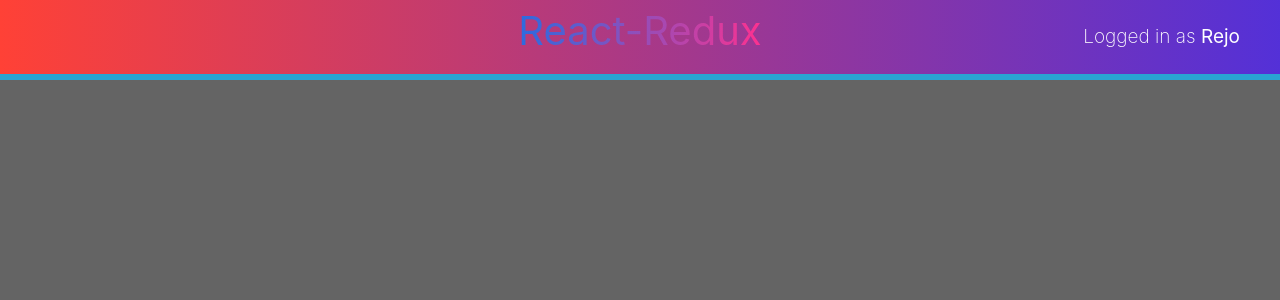
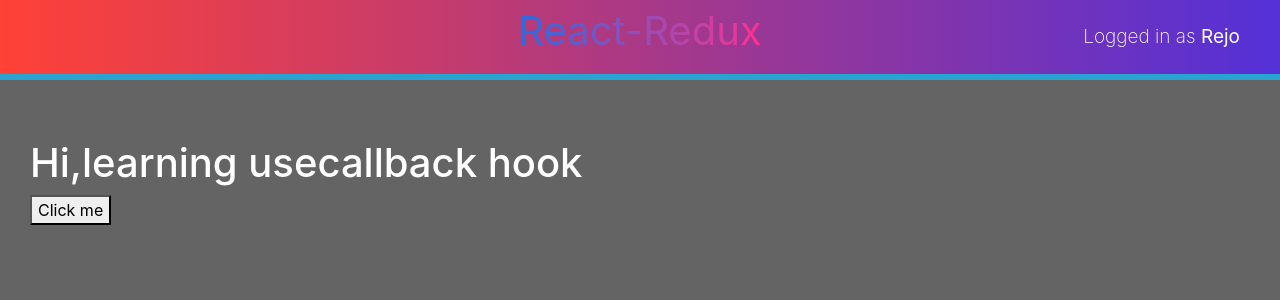
Before and after one commit to Rejo12/react-redux-from-scratch, a React app: page /useCallBack in a window 1280 px wide. Shown: the top 300 px of the page. Built offline with nearby package versions, Linux system fonts and the light colour scheme.

Commit message:
useCallback hook example

```diff
--- /dev/null
+++ b/src/components/Hooks/UseCallBack Hook/Child.js
@@ -0,0 +1,12 @@
+import React, { useEffect } from 'react';
+
+const Child =({returnComment})=>{
+    useEffect(()=>{
+        console.log("useeffect")
+    },[returnComment])
+    return(
+        <h1>{returnComment()}</h1>
+    )
+}
+
+export default Child;
--- /dev/null
+++ b/src/components/Hooks/UseCallBack Hook/UseCallBack.js
@@ -0,0 +1,27 @@
+import React,{useState,useCallback} from 'react';
+import Child from './Child';
+
+const CallBackHook =()=>{
+    const [data,setData] = useState("Hi,learning usecallback hook");
+    const [toggle,setToggle] = useState(false);
+
+   const returnComment=useCallback(
+       ()=>{
+       console.log("function called")
+       return data;
+   },
+   [data])
+
+   return(
+       <>
+       <Child returnComment={returnComment}/>
+       <button onClick={()=>setToggle(!toggle)}>Click me</button>
+       <br/>
+       {toggle &&(
+         <h2>Toggle is true</h2>
+       )}
+       </>
+   )
+}
+
+export default CallBackHook;
--- a/src/components/Index.js
+++ b/src/components/Index.js
@@ -61,7 +61,10 @@ const Index=({history})=>{
                          <a className="hoverClass" onClick={e=>changeRoute('/useContext')}> UseContext </a>
                          </li>
                          <li>
-                         <a className="hoverClass" onClick={e=>changeRoute('/useMemo')}> Memo </a>
+                         <a className="hoverClass" onClick={e=>changeRoute('/useMemo')}> UseMemo </a>
+                         </li>
+                         <li>
+                         <a className="hoverClass" onClick={e=>changeRoute('/useCallBack')}> UseCallBack </a>
                          </li>
                         </ul>
                     </li>
--- a/src/index.js
+++ b/src/index.js
@@ -20,6 +20,7 @@ import LayoutEffectHook from './components/Hooks/UseLayoutEffect';
 import ImperativeHandleHook from './components/Hooks/UseImperativeHandleEffect';
 import ContextProvider from './components/Hooks/ContextHook/ContextProvider';
 import MemoHook from './components/Hooks/UseMemo';
+import CallBackHook from './components/Hooks/UseCallBack Hook/UseCallBack';
 
 // const CustomHooks = lazy(()=>import('./components/CustomHooks'))
 // const DragNDrop = lazy(()=>import('./components/GamesContainer'))
@@ -48,6 +49,7 @@ ReactDOM.render(
           <Route path="/useImperativeHandle" component={ImperativeHandleHook} />
           <Route path="/useContext" component={ContextProvider} />
           <Route path="/useMemo" component={MemoHook} />
+          <Route path="/useCallBack" component={CallBackHook} />
           {/* </Suspense> */}
           </Switch>
           </div>
```
